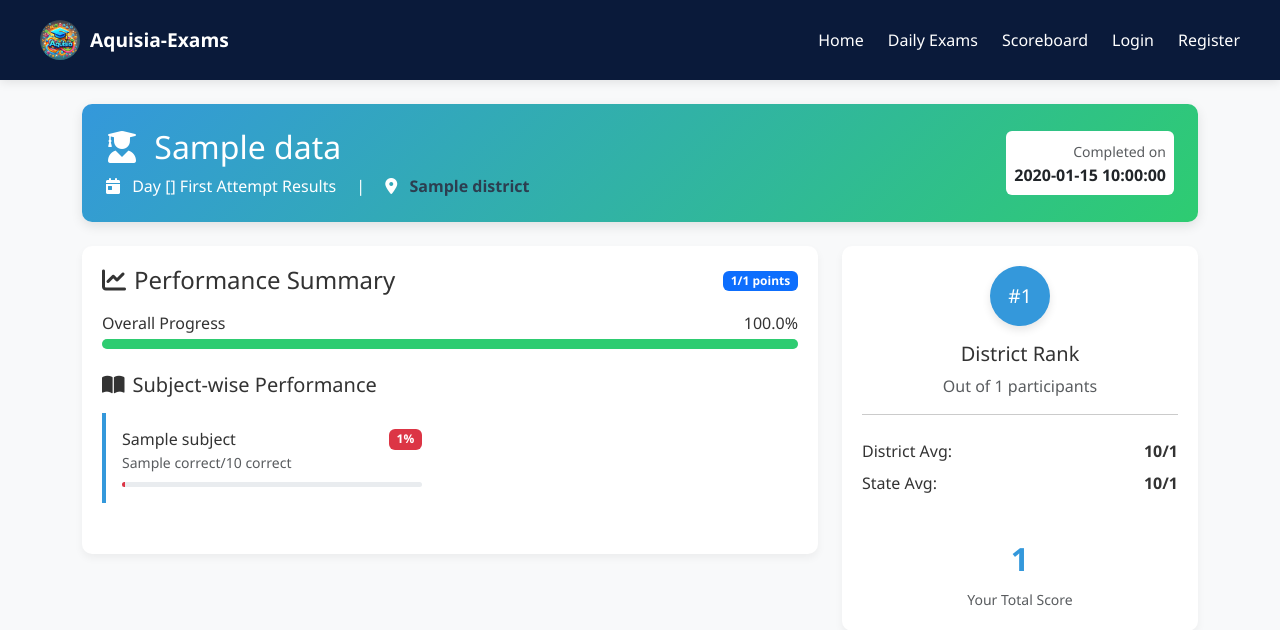
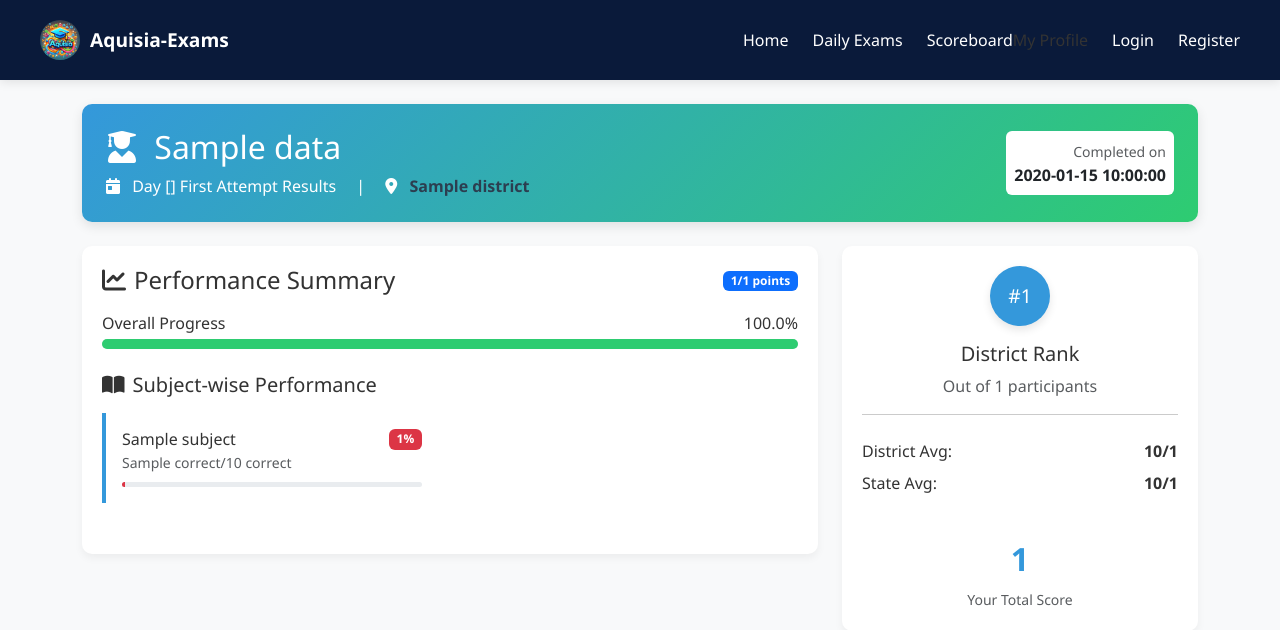
Before and after one commit to kotturi-koushil/AquisiaExams, a Flask app: template templates/score-board.html in a window 1280 px wide. Shown: the top 630 px of the page. Run offline with Flask 3, Linux system fonts and the light colour scheme; the template is opened without the code that fills it: most values are stand-ins (such as "Sample title", 1, 10 or a date in 2020).

Commit message:
Update score-board.html

```diff
--- a/templates/score-board.html
+++ b/templates/score-board.html
@@ -359,6 +359,9 @@
                 <li class="main-nav-item">
                     <a href="{{url_for('user_results')}}" class="main-nav-link">Scoreboard</a>
                 </li>
+                  <li class="nav-item">
+                    <a href="{{url_for('profile')}}" class="nav-link">My Profile</a>
+                </li>
                 {% if 'user_id' in session %}
                 <li class="main-nav-item">
                     <a href="{{ url_for('logout') }}" class="main-nav-link">Logout</a>
```
